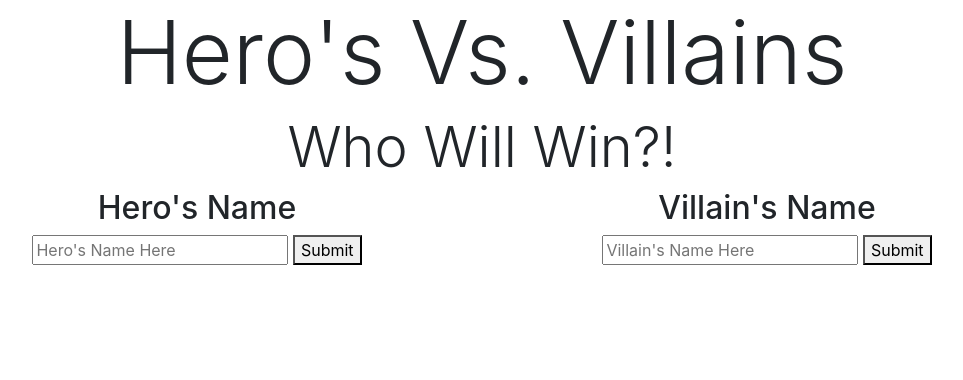
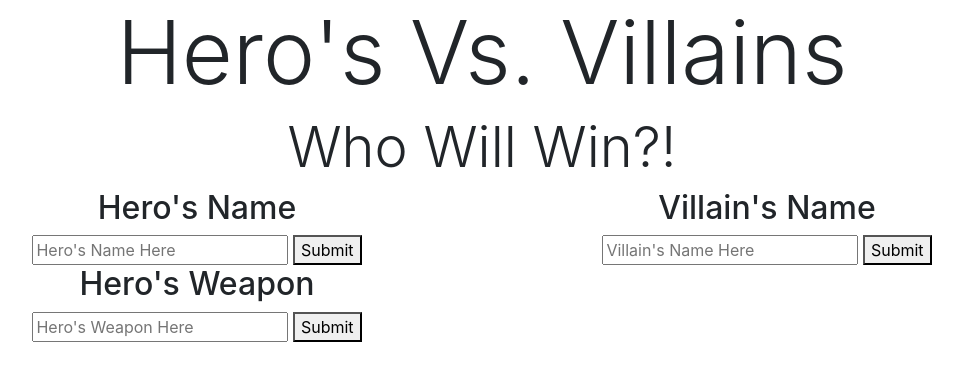
Before and after one commit to turnermillsaps/hero-vs-villain, a plain HTML site: page index.html in a window 1280 px wide. Shown: the whole page, without its empty margins (158-1121 px from the left). Drawn offline with nearby package versions, Linux system fonts and the light colour scheme.

Commit message:
Added weapon input for hero

```diff
--- a/index.html
+++ b/index.html
@@ -25,8 +25,13 @@
                 <div class="col-6 text-center">
                     <h2>Hero's Name</h2>
                     <div>
-                        <input type="text" placeholder="Hero's Name Here" id="hero-input">
+                        <input type="text" placeholder="Hero's Name Here" id="hero-name-input">
                         <button id="submit-hero-name">Submit</button>
+                    </div>
+                    <h2>Hero's Weapon</h2>
+                    <div>
+                        <input type="text" placeholder="Hero's Weapon Here" id="hero-weapon-input">
+                        <button id="submit-hero-weapon">Submit</button>
                     </div>
                 </div>
                 <div class="col-6 text-center">
```
